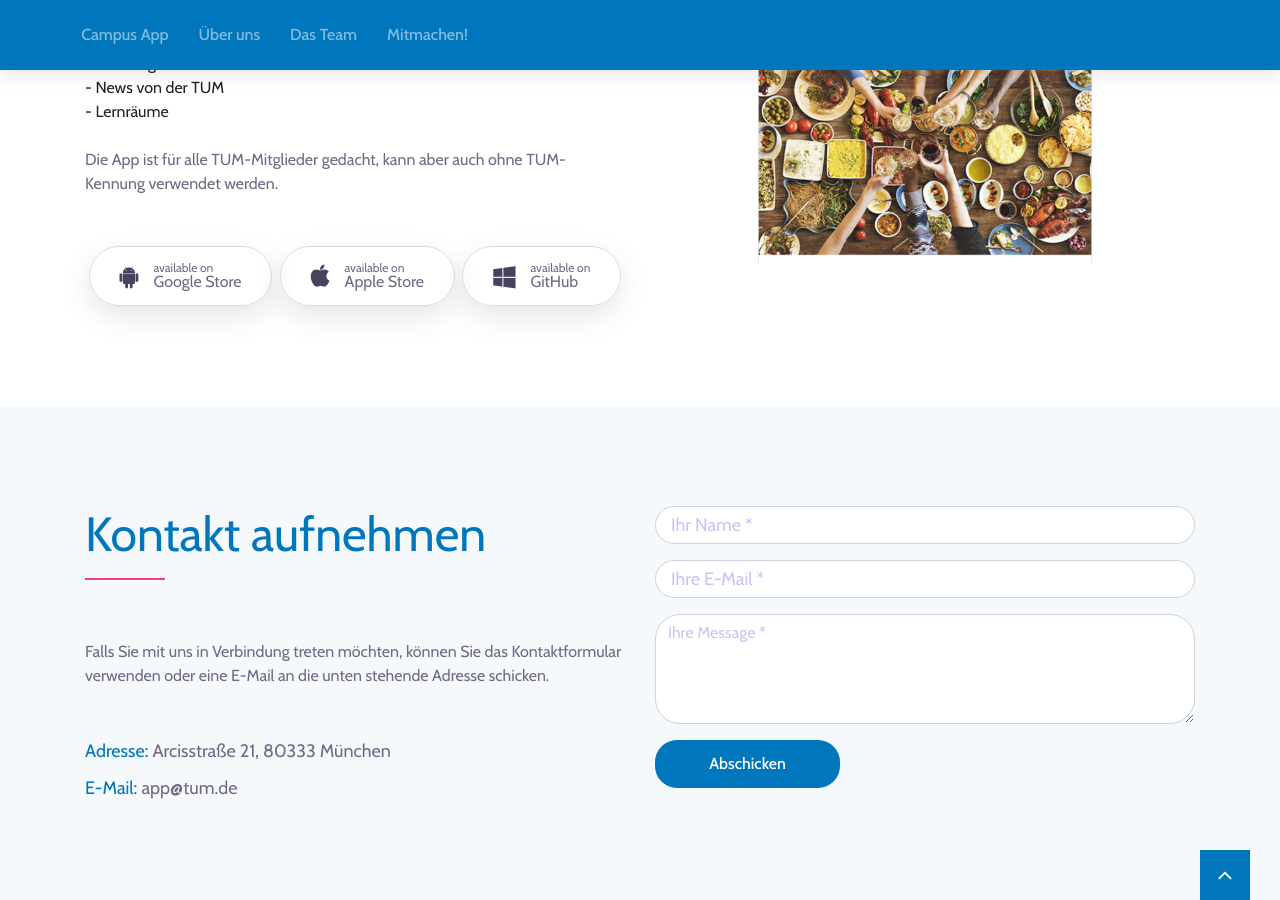
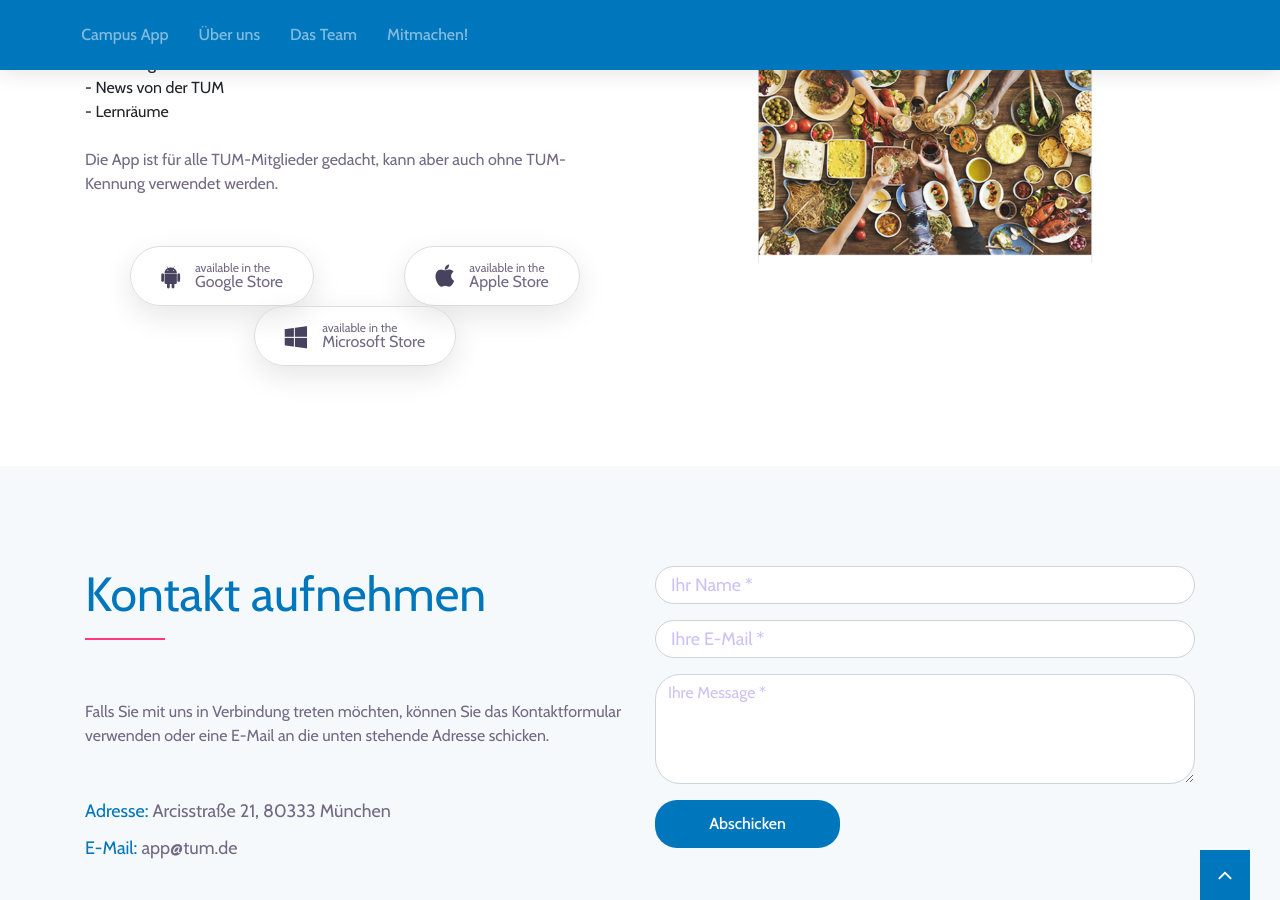
Before and after one commit to TUM-Dev/Website, a Jekyll site: the page built from _pages/index.html, in a window 1280 px wide and 900 px high, scrolled down 537 px. Built offline with Jekyll 4.4.1, drawn with Linux system fonts in a browser that asks for light colours.

Commit message:
Updated the Windows app link (#15)
* Updated the Windows app link

* available on -> available in the

```diff
--- a/_pages/index.html
+++ b/_pages/index.html
@@ -41,19 +41,19 @@ permalink: /
                     <div class="app-download-btn wow fadeInUp" data-wow-delay="0.4s">
                         <a href="https://play.google.com/store/apps/details?id=de.tum.in.tumcampus">
                             <i class="fa fa-android"></i>
-                            <p class="mb-0"><span>available on</span> Google Store</p>
+                            <p class="mb-0"><span>available in the</span> Google Store</p>
                         </a>
                     </div>
                     <div class="app-download-btn wow fadeInUp" data-wow-delay="0.4s">
                         <a href="https://apps.apple.com/us/app/tum-campus-app/id1557123392">
                             <i class="fa fa-apple"></i>
-                            <p class="mb-0"><span>available on</span> Apple Store</p>
+                            <p class="mb-0"><span>available in the</span> Apple Store</p>
                         </a>
                     </div>
                     <div class="app-download-btn wow fadeInUp" data-wow-delay="0.4s">
-                        <a href="https://github.com/COM8/TUM_Campus_App_UWP">
+                        <a href="https://www.microsoft.com/de-de/p/tum-campus-app/9n3p75398fkb?ocid=badge">
                             <i class="fa fa-windows"></i>
-                            <p class="mb-0"><span>available on</span> GitHub</p>
+                            <p class="mb-0"><span>available in the</span> Microsoft Store</p>
                         </a>
                     </div>
                 </div>
```
